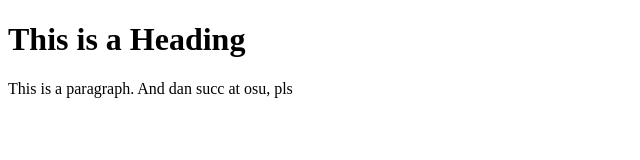
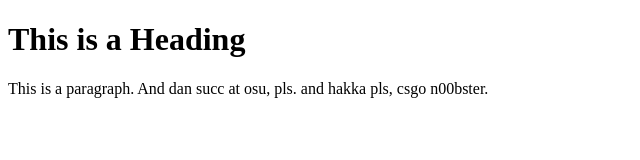
Before and after one commit to drqubo/web, a plain HTML site: page index.html in a window 1280 px wide. Shown: the whole page, without its empty margins (0-640 px from the left). Drawn offline with Linux system fonts and the light colour scheme.

Commit message:
Update index.html

```diff
--- a/index.html
+++ b/index.html
@@ -6,7 +6,8 @@
 <body>
 
 <h1>This is a Heading</h1>
-<p>This is a paragraph. And dan succ at osu, pls</p>
+<p>This is a paragraph. And dan succ at osu, pls.
+  and hakka pls, csgo n00bster.</p>
 
 </body>
 </html>
```
